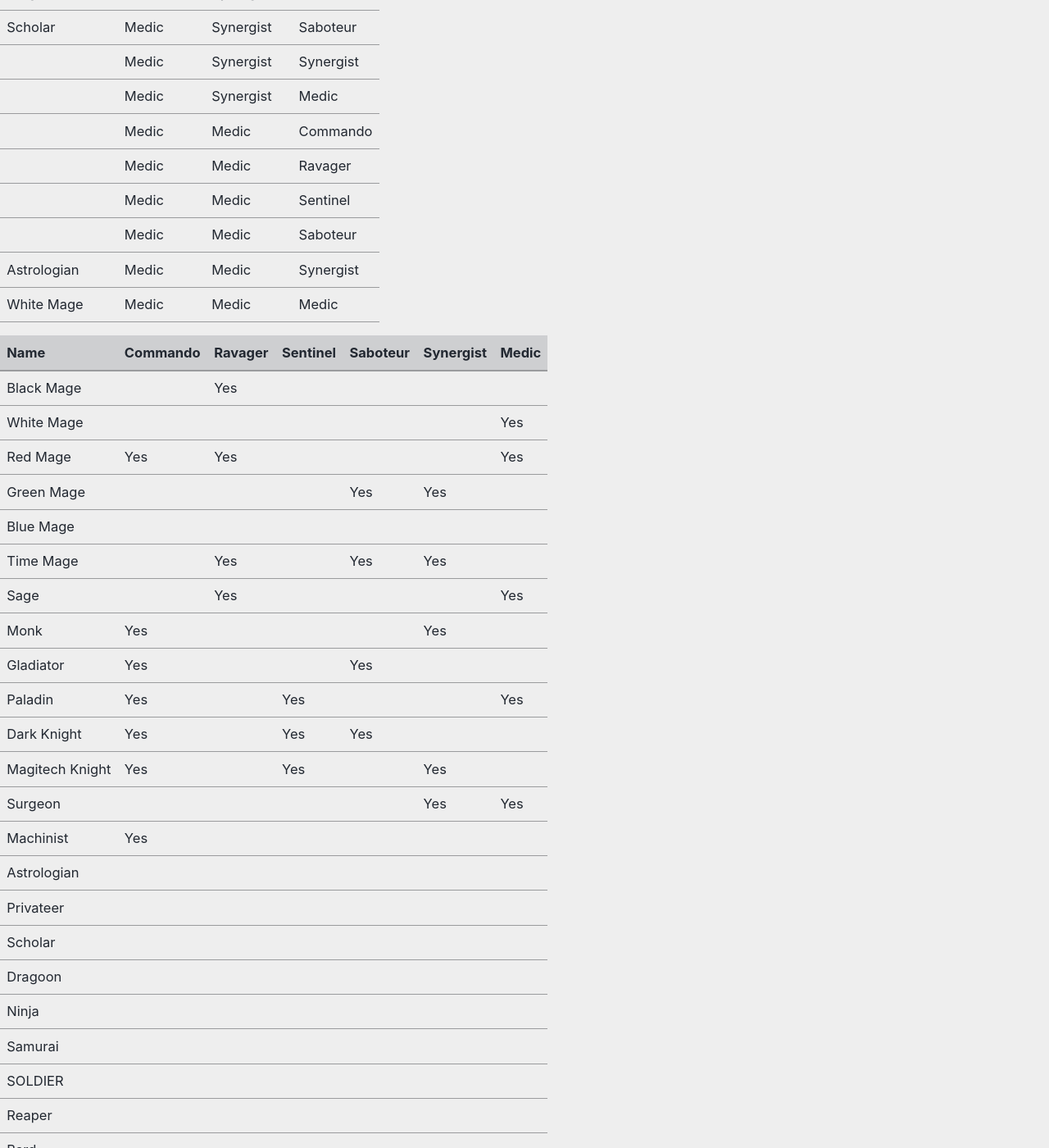
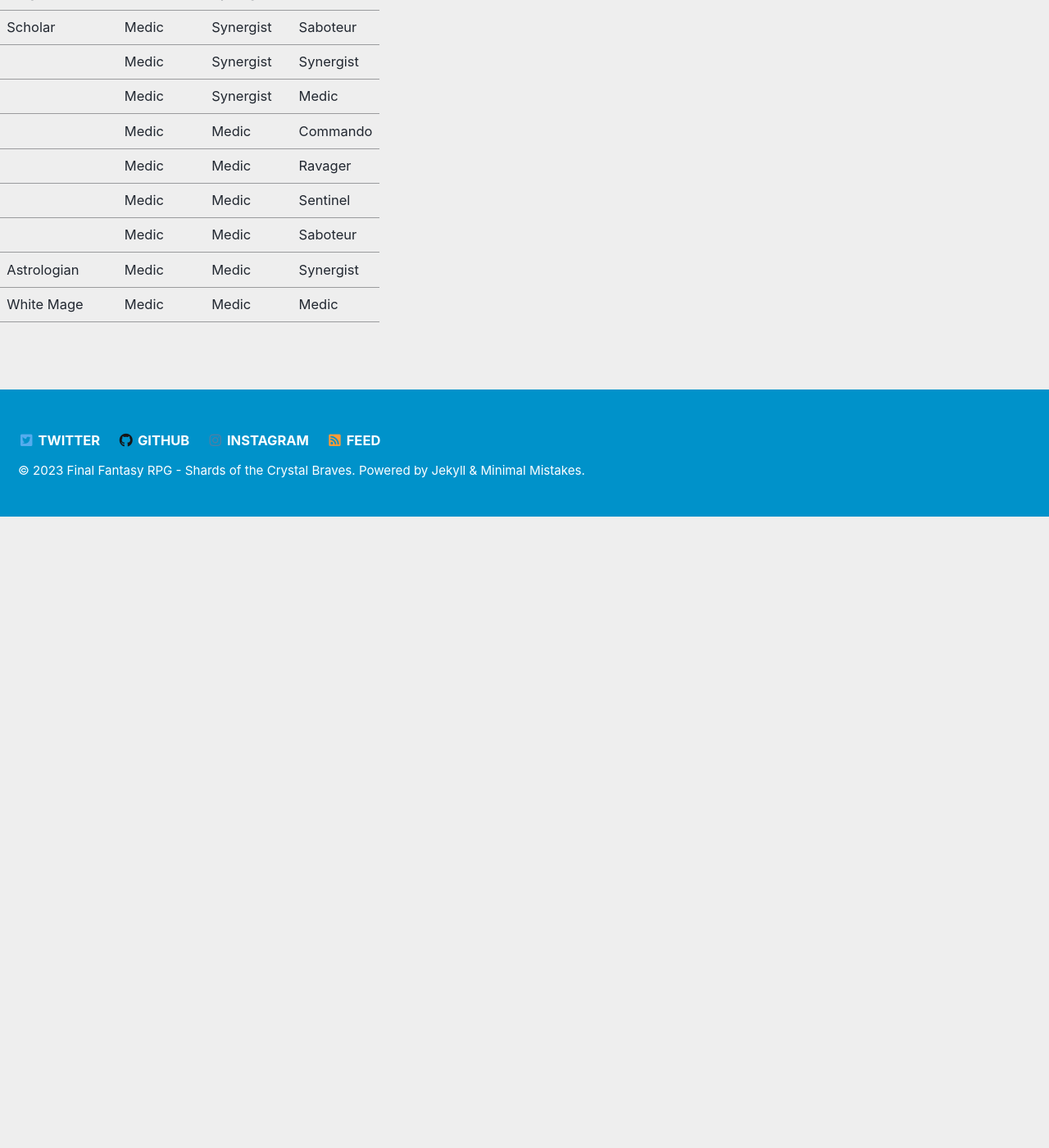
Before and after one commit to alyons/ffrpg3.5, a Jekyll site: the page built from docs/Fleeting Notes/Classes & Jobs with Roles.md, in a window 1280 px wide and 1400 px high, scrolled down 10490 px. Shown: the whole window at 82% size. Built offline with Jekyll 4.4.1, drawn with Linux system fonts in a browser that asks for light colours; cached includes are drawn as plain includes; our own code applies the rules of GitHub Pages for plain Markdown files; after the commit the page ends 11120 px from its top, so only the background shows below that; some of the changed text lies outside the part shown.

Commit message:
vault backup: 2023-01-04 01:56:45

```diff
--- a/docs/Fleeting Notes/Classes & Jobs with Roles.md
+++ b/docs/Fleeting Notes/Classes & Jobs with Roles.md
@@ -55,7 +55,7 @@ And what if Jobs had multiple Paradigms? Meaning that we would be looking at a w
 | Red Mage        | Commando  | Ravager   | Medic     |
 |                 | Commando  | Sentinel  | Commando  |
 | Dark Knight     | Commando  | Sentinel  | Ravager   |
-| Soldier         | Commando  | Sentinel  | Sentinel  |
+|                 | Commando  | Sentinel  | Sentinel  |
 | Gladiator       | Commando  | Sentinel  | Saboteur  |
 | Magitech Knight | Commando  | Sentinel  | Synergist |
 | Paladin         | Commando  | Sentinel  | Medic     |
@@ -257,41 +257,3 @@ And what if Jobs had multiple Paradigms? Meaning that we would be looking at a w
 |                 | Medic     | Medic     | Saboteur  |
 | Astrologian     | Medic     | Medic     | Synergist |
 | White Mage      | Medic     | Medic     | Medic     |
-
-
-| Name            | Commando | Ravager | Sentinel | Saboteur | Synergist | Medic |
-| --------------- | -------- | ------- | -------- | -------- | --------- | ----- |
-| Black Mage      |          | Yes     |          |          |           |       |
-| White Mage      |          |         |          |          |           | Yes   |
-| Red Mage        | Yes      | Yes     |          |          |           | Yes   |
-| Green Mage      |          |         |          | Yes      | Yes       |       |
-| Blue Mage       |          |         |          |          |           |       |
-| Time Mage       |          | Yes     |          | Yes      | Yes       |       |
-| Sage            |          | Yes     |          |          |           | Yes   |
-| Monk            | Yes      |         |          |          | Yes       |       |
-| Gladiator       | Yes      |         |          | Yes      |           |       |
-| Paladin         | Yes      |         | Yes      |          |           | Yes   |
-| Dark Knight     | Yes      |         | Yes      | Yes      |           |       |
-| Magitech Knight | Yes      |         | Yes      |          | Yes       |       |
-| Surgeon         |          |         |          |          | Yes       | Yes   |
-| Machinist       | Yes      |         |          |          |           |       |
-| Astrologian     |          |         |          |          |           |       |
-| Privateer       |          |         |          |          |           |       |
-| Scholar         |          |         |          |          |           |       |
-| Dragoon         |          |         |          |          |           |       |
-| Ninja           |          |         |          |          |           |       |
-| Samurai         |          |         |          |          |           |       |
-| SOLDIER         |          |         |          |          |           |       |
-| Reaper          |          |         |          |          |           |       |
-| Bard            |          |         |          |          |           |       |
-| Dancer          |          |         |          |          |           |       |
-| Summoner        |          |         |          |          |           |       |
-| Spellblade      |          |         |          |          |           |       |
-| Caller          |          |         |          |          |           |       |
-| Void Mage       |          |         |          |          |           |       |
-| Rune Knight     |          |         |          |          |           |       |
-| Magic Knight    |          |         |          |          |           |       |
-| Sniper          |          |         |          |          |           |       |
-| Ranger          |          |         |          |          |           |       |
-| Assassin        |          |         |          |          |           |       |
-|                 |          |         |          |          |           |       |
```
Also changed, not shown: other parts of docs/Fleeting Notes/Classes & Jobs with Roles.md (+1 -1 lines), docs/Fleeting Notes/All Classes and Jobs in FF Franchise.md (added, +16 -0 lines), .obsidian/workspace.json.
